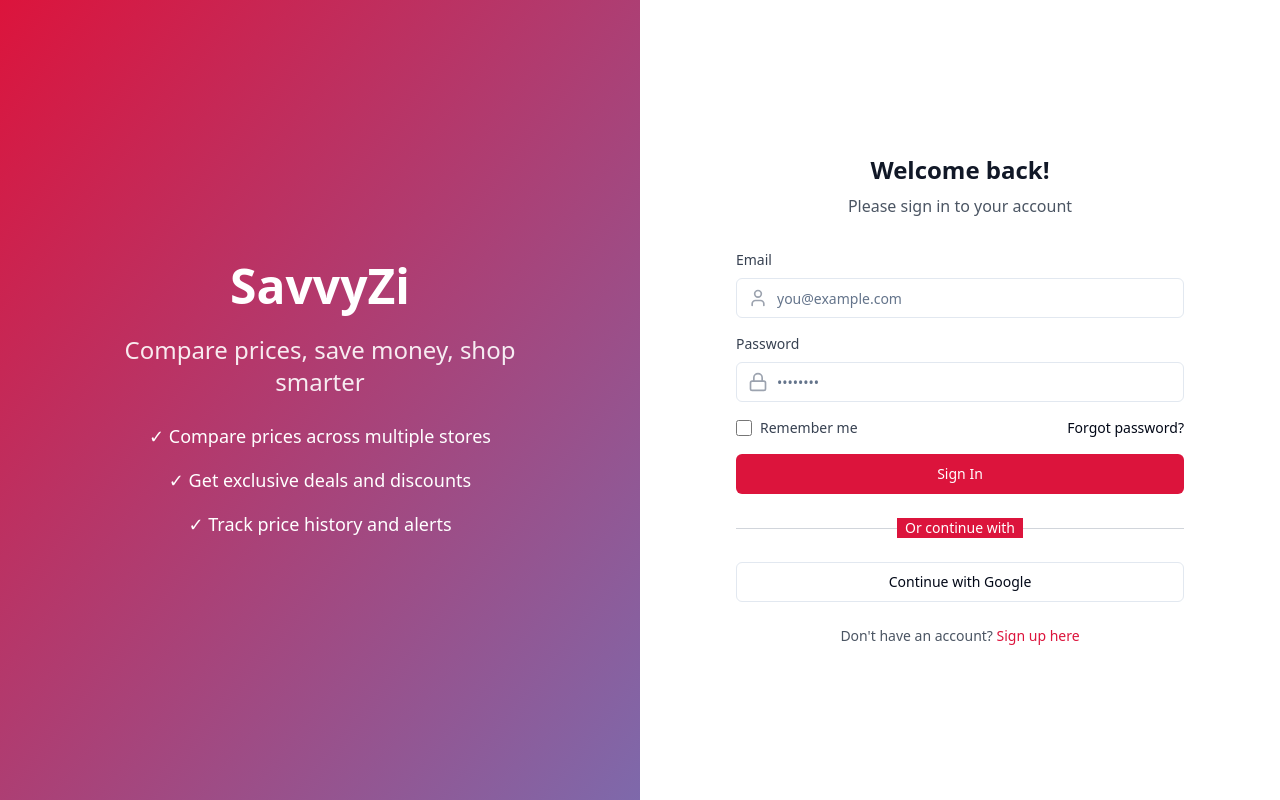
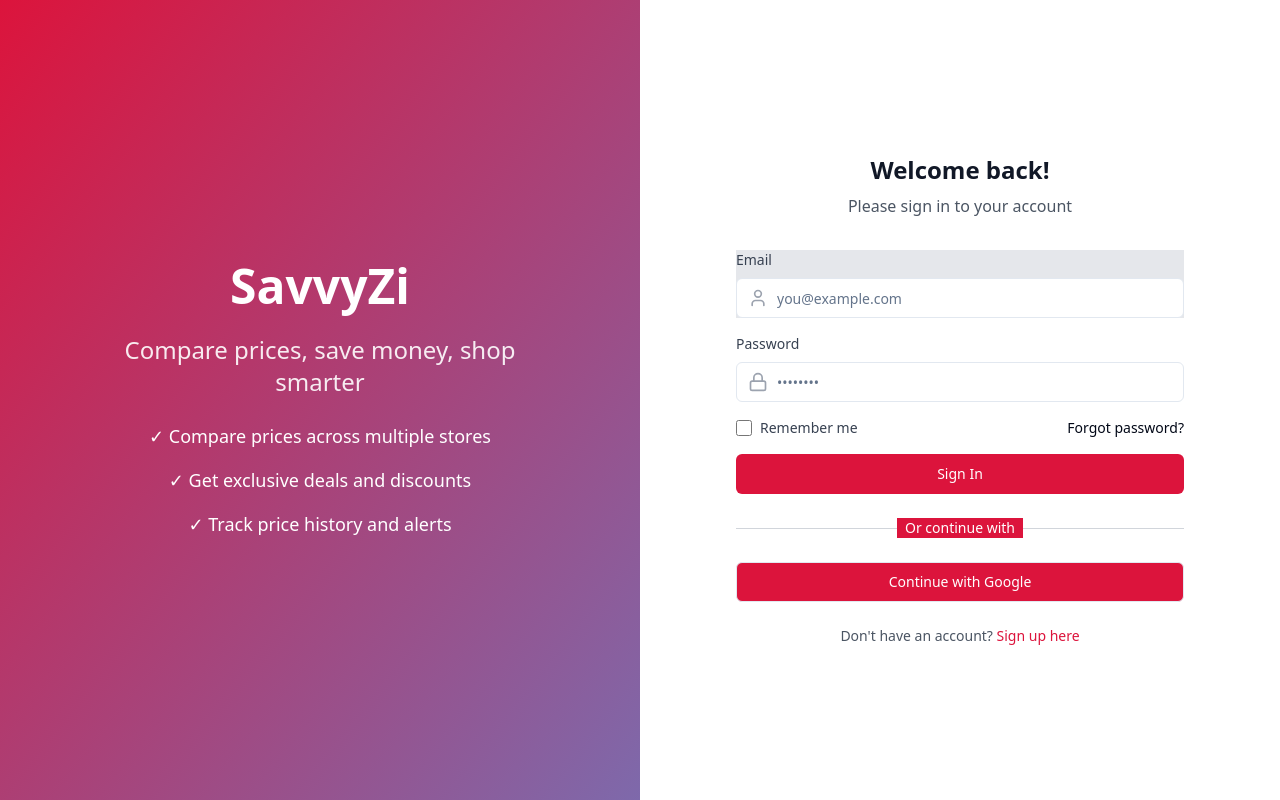
Before and after one commit to aniket007sp/cashback-compare-mania, a React (Vite) app: page /login in a window 1280 px wide. Built offline with nearby package versions, Linux system fonts and the light colour scheme.

Commit message:
Update Login.jsx

```diff
--- a/src/components/Login.jsx
+++ b/src/components/Login.jsx
@@ -38,7 +38,7 @@ function Login() {
             </div>
 
             <form className="space-y-4">
-              <div className="space-y-2">
+              <div className="space-y-2 bg-gray-200">
                 <label htmlFor="email" className="block text-sm font-medium text-gray-700">
                   Email
                 </label>
@@ -113,7 +113,7 @@ function Login() {
             <Button
               type="button"
               variant="outline"
-              className="w-full"
+              className="w-full bg-[crimson] text-white hover:bg-gray-400"
             >
               Continue with Google
             </Button>
```
